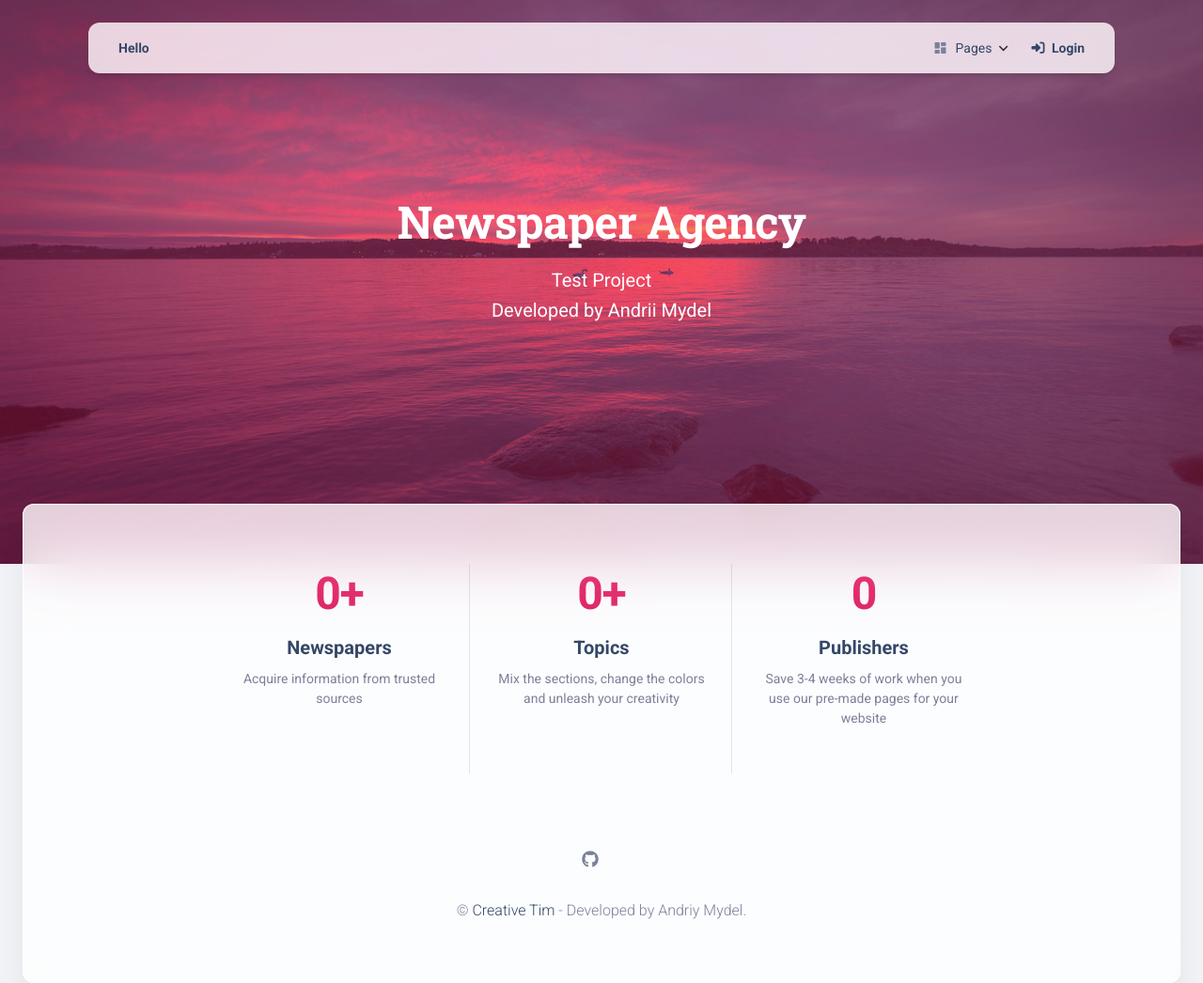
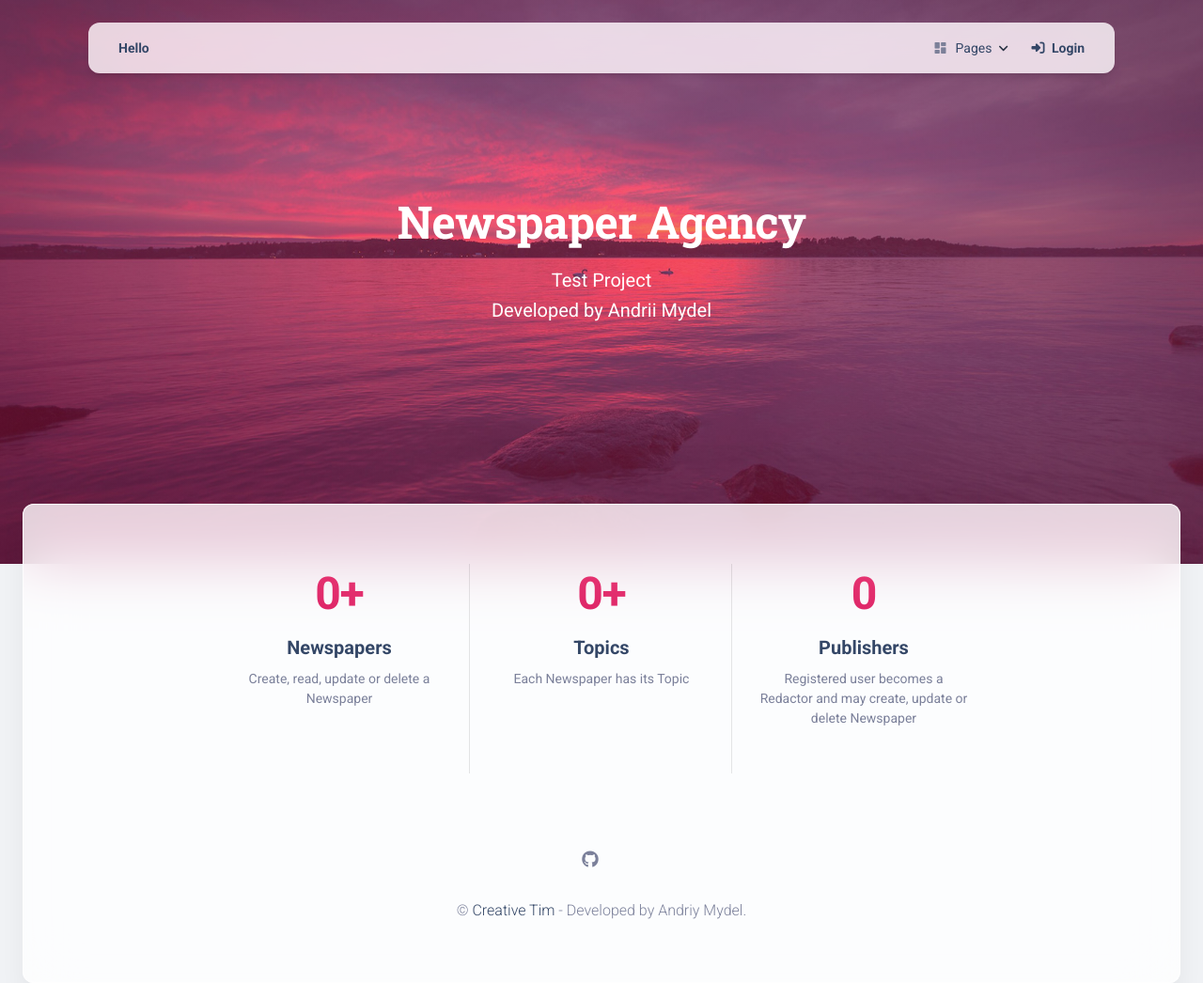
Before and after one commit to andriy-md/newspaper_agency, a Django app: page / in a window 1280 px wide. Shown: the whole page at 94% size. Run offline with Django 4.2, Linux system fonts and the light colour scheme; data that the repository does not hold is empty; some libraries are stand-ins or nearby versions.

```diff
--- a/templates/newspaper/index.html
+++ b/templates/newspaper/index.html
@@ -32,7 +32,7 @@
             <div class="p-3 text-center">
               <h1 class="text-gradient text-primary"><span id="state1" countTo="{{ newspapers.count }}">{{ newspapers.count }}</span>+</h1>
               <h5 class="mt-3">Newspapers</h5>
-              <p class="text-sm font-weight-normal">Acquire information from trusted sources</p>
+              <p class="text-sm font-weight-normal">Create, read, update or delete a Newspaper</p>
             </div>
             <hr class="vertical dark">
           </div>
@@ -40,7 +40,7 @@
             <div class="p-3 text-center">
               <h1 class="text-gradient text-primary"> <span id="state2" countTo="{{ topics.count }}">{{ topics.count }}</span>+</h1>
               <h5 class="mt-3">Topics</h5>
-              <p class="text-sm font-weight-normal">Mix the sections, change the colors and unleash your creativity</p>
+              <p class="text-sm font-weight-normal">Each Newspaper has its Topic</p>
             </div>
             <hr class="vertical dark">
           </div>
@@ -48,7 +48,7 @@
             <div class="p-3 text-center">
               <h1 class="text-gradient text-primary" id="state3" countTo="{{ redactors.count }}">{{ redactors.count }}</h1>
               <h5 class="mt-3">Publishers</h5>
-              <p class="text-sm font-weight-normal">Save 3-4 weeks of work when you use our pre-made pages for your website</p>
+              <p class="text-sm font-weight-normal">Registered user becomes a Redactor and may create, update or delete Newspaper</p>
             </div>
           </div>
         </div>
```
Also changed, not shown: README.md.
